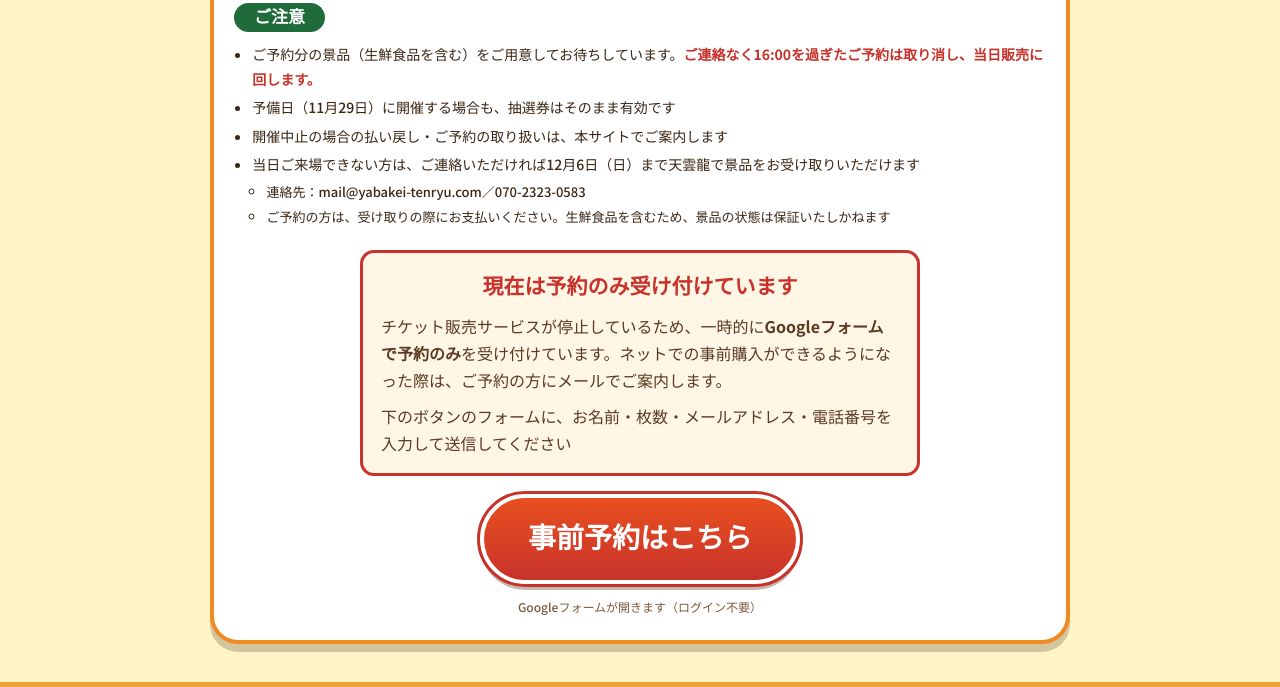
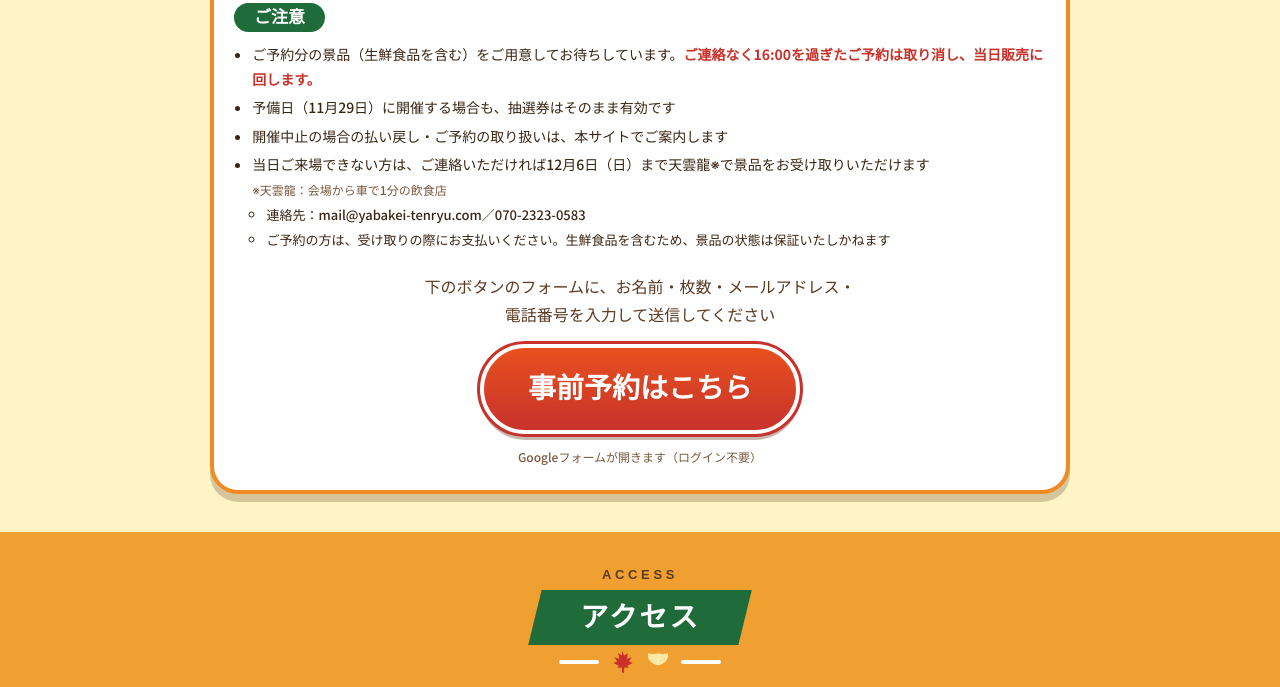
Before and after one commit to Ruki777/LP-yabakei-event-akimatsuri, a plain HTML site: page index.html in a window 1280 px wide. Shown: the part 4167-4854 px from the top of the page. Drawn offline with Linux system fonts and the light colour scheme; a web font is replaced by a local one.

Commit message:
抽選券の予約欄：「一時的にGoogleフォームで予約のみ」の赤枠の案内を外し、フォームへの入力案内1文の恒久の見せ方に。天雲龍に「会場から車で1分の飲食店」の注釈を追加
Co-Authored-By: Claude Opus 5.5 <noreply@anthropic.com>

```diff
--- a/assets/css/style.css
+++ b/assets/css/style.css
@@ -806,6 +806,8 @@ p { margin: 0 0 1em; }
 .btn-buy{display:inline-block;background:linear-gradient(180deg,#E8501F,#C8322B);color:var(--white);font-family:var(--font-head);font-weight:900;font-size:clamp(20px,5.6vw,28px);padding:16px 44px;border-radius:999px;border:4px solid var(--white);outline:3px solid var(--red);box-shadow:0 6px 0 rgba(90,58,34,.35)}
 .btn-buy:hover{text-decoration:none;filter:brightness(1.08)}
 .buy-sub{margin:12px 0 0;font-size:12px;color:#7A5A3E}
+.note-ast{display:block;margin-top:2px;font-size:12px;font-weight:400;color:#7A5A3E}
+.buy-lead{max-width:560px;margin:0 auto 16px;color:#5A3A22;line-height:1.7}
 .buy-pause{max-width:560px;margin:0 auto;padding:16px 18px;background:#FFF6E5;border:3px solid var(--red);border-radius:14px;color:#5A3A22;line-height:1.7;text-align:left}
 .buy-pause p{margin:0}
 .buy-pause .bp-head{font-family:var(--font-head);font-weight:900;font-size:clamp(17px,4.6vw,21px);color:var(--red);text-align:center;margin-bottom:8px}
--- a/index.html
+++ b/index.html
@@ -9,7 +9,7 @@
 <link rel="preconnect" href="https://fonts.googleapis.com">
 <link rel="preconnect" href="https://fonts.gstatic.com" crossorigin>
 <link href="https://fonts.googleapis.com/css2?family=Dela+Gothic+One&family=Mochiy+Pop+One&family=Kaisei+Tokumin:wght@800&family=Montserrat:wght@800&family=Zen+Maru+Gothic:wght@700;900&family=Noto+Sans+JP:wght@500;700&display=swap" rel="stylesheet">
-<link rel="stylesheet" href="assets/css/style.css?v=20261115f">
+<link rel="stylesheet" href="assets/css/style.css?v=20261118a">
 
 <meta property="og:type" content="website">
 <meta property="og:title" content="耶馬溪ジビエフェス2026｜第17回 耶馬溪観光秋まつり">
@@ -241,7 +241,7 @@
         <li>ご予約分の景品（生鮮食品を含む）をご用意してお待ちしています。<span class="deadline">ご連絡なく16:00を過ぎたご予約は取り消し、当日販売に回します。</span></li>
         <li>予備日（11月29日）に開催する場合も、抽選券はそのまま有効です</li>
         <li>開催中止の場合の払い戻し・ご予約の取り扱いは、本サイトでご案内します</li>
-        <li>当日ご来場できない方は、ご連絡いただければ12月6日（日）まで天雲龍で景品をお受け取りいただけます
+        <li>当日ご来場できない方は、ご連絡いただければ12月6日（日）まで天雲龍※で景品をお受け取りいただけます<small class="note-ast">※天雲龍：会場から車で1分の飲食店</small>
           <ul class="sub">
             <li>連絡先：mail@yabakei-tenryu.com／070-2323-0583</li>
             <li>ご予約の方は、受け取りの際にお支払いください。生鮮食品を含むため、景品の状態は保証いたしかねます</li>
@@ -254,13 +254,10 @@
       <a class="btn-buy" href="https://teket.jp/20419/81480" target="_blank" rel="noopener">事前購入はこちら</a>
       <p class="buy-sub">販売サービス：teket（電子チケット）</p>
       -->
-      <!-- 2026-11-15 LivePocket の販売を取り下げ（購入までの手順が多く離脱が多いため）。Googleフォームの予約に戻し、teket が再開したらメールアドレスを記入した方に案内する -->
-      <div class="buy-pause" role="status">
-        <p class="bp-head">現在は予約のみ受け付けています</p>
-        <p>チケット販売サービスが停止しているため、一時的に<b>Googleフォームで予約のみ</b>を受け付けています。ネットでの事前購入ができるようになった際は、ご予約の方にメールでご案内します。</p>
-        <p style="margin-top:8px">下のボタンのフォームに、お名前・枚数・メールアドレス・電話番号を入力して送信してください</p>
-      </div>
-      <a class="btn-buy" href="https://docs.google.com/forms/d/e/1FAIpQLSc8lwQLOoc8101WXLY7x5iMJCV8nphyqMubbkmvDXMGAAa8lA/viewform" target="_blank" rel="noopener" style="margin-top:18px">事前予約はこちら</a>
+      <!-- 2026-11-15 LivePocket の販売を取り下げ（購入までの手順が多く離脱が多いため）。Googleフォームの予約に戻す -->
+      <!-- 2026-11-17 戸高さん指示：オンライン販売に戻す見込みは小さいので、「一時的にフォーム」ではなく、予約はフォームで受け付ける恒久の案内にする（赤枠のお知らせを外した） -->
+      <p class="buy-lead"><span class="nw">下のボタンのフォームに、</span><span class="nw">お名前・枚数・</span><span class="nw">メールアドレス・</span><span class="nw">電話番号を入力して</span><span class="nw">送信してください</span></p>
+      <a class="btn-buy" href="https://docs.google.com/forms/d/e/1FAIpQLSc8lwQLOoc8101WXLY7x5iMJCV8nphyqMubbkmvDXMGAAa8lA/viewform" target="_blank" rel="noopener">事前予約はこちら</a>
       <p class="buy-sub">Googleフォームが開きます（ログイン不要）</p>
       <!-- 2026-11-11〜15 の LivePocket ボタン（取り下げ）：
       <a class="btn-buy" href="https://livepocket.jp/e/98pzi" target="_blank" rel="noopener">事前購入はこちら</a>
```
